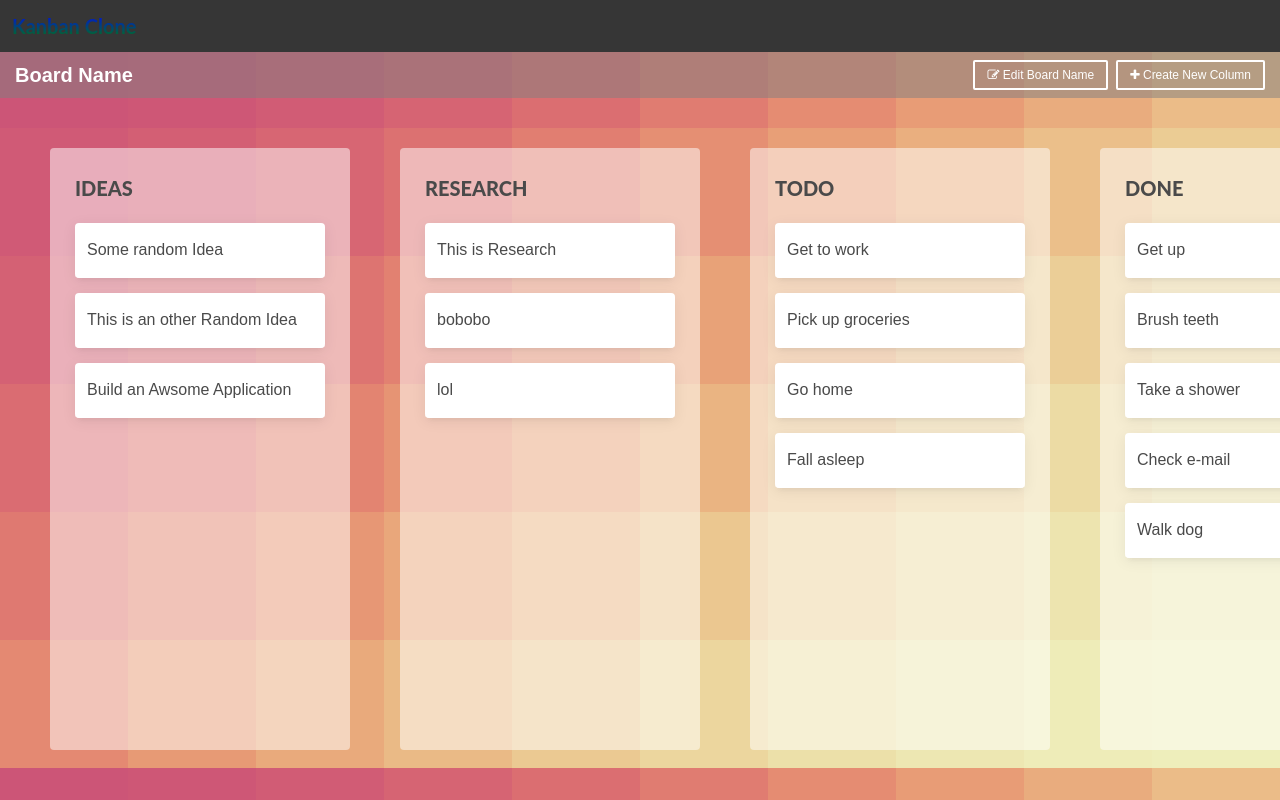
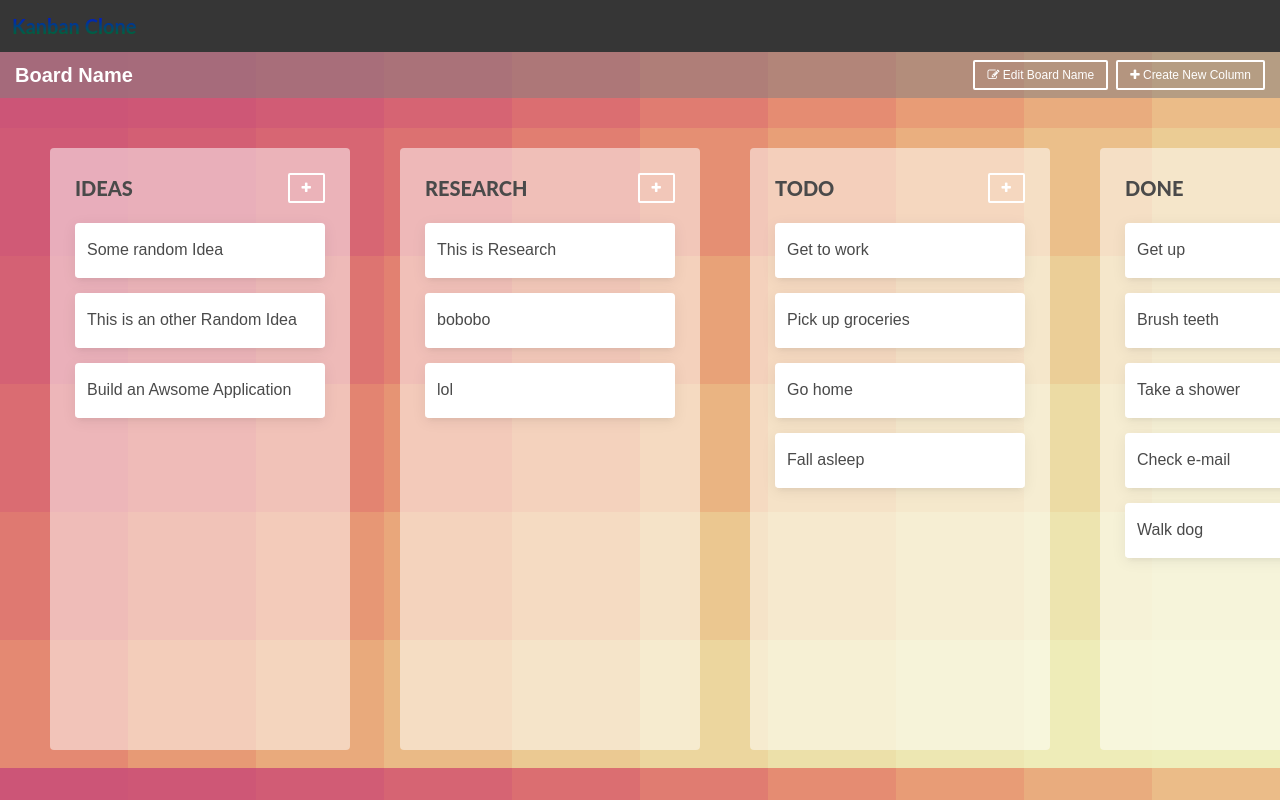
Before and after one commit to HarsimranDhoofar/Kanban_Clone, an Angular app: page / in a window 1280 px wide. Built offline with nearby package versions, Linux system fonts and the light colour scheme; a web font is replaced by a local one.

Commit message:
Able to create new column

```diff
--- a/src/app/pages/main-view/main-view.component.html
+++ b/src/app/pages/main-view/main-view.component.html
@@ -21,6 +21,7 @@
                 <div class="board-column" *ngFor="let column of board.columns">
                     <div class="column-title">
                         {{column.name}}
+                        <button class="button is-small is-link is-inverted is-outlined is-light" (click)="onCreateNewTask(column.name)"><i class="fa fa-plus"></i></button>
                     </div>
                     <div class="tasks-container" cdkDropList #todoList="cdkDropList" [cdkDropListData]="column.columns" (cdkDropListDropped)="drop($event)">
                         <div class="task" *ngFor="let item of column.columns" cdkDrag>
--- a/src/app/pages/main-view/main-view.component.scss
+++ b/src/app/pages/main-view/main-view.component.scss
@@ -60,6 +60,9 @@
                     font-family: 'Lato', sans-serif;
                     text-transform: uppercase;
                     margin-bottom: 20px;
+                    .button{
+                        float: right;
+                    }
                 }
             }
         }
@@ -78,8 +81,19 @@
     border-radius: 4px;
     box-shadow: 0 5px 5px -3px rgba(0, 0, 0, 0.05), 0 3px 14px 2px rgba(0, 0, 0, 0.05);
     margin-bottom: 15px;
+
 }
-
+.task:hover{
+    cursor: move; /* fallback if grab cursor is unsupported */
+    cursor: grab;
+    cursor: -moz-grab;
+    cursor: -webkit-grab;
+}
+.task:active {
+    cursor: grabbing;
+    cursor: -moz-grabbing;
+    cursor: -webkit-grabbing;
+}
 .cdk-drag-preview {
     box-sizing: border-box;
     border-radius: 4px;
--- a/src/app/pages/main-view/main-view.component.ts
+++ b/src/app/pages/main-view/main-view.component.ts
@@ -40,14 +40,23 @@ board:Board =new Board('Test Board',[
   }
 
   onCreateNewColumn(){
-    console.log('new Column method Works');
-    this.board.columns.push( new Column('New Column',[
+    var columnName = prompt("Please enter the name of the column", "New Column");
+    this.board.columns.push( new Column(columnName,[
       "Get up",
       "Brush teeth",
       "Take a shower",
       "Check e-mail",
       "Walk dog"
      ]))
+  }
+  onCreateNewTask(getColumnName: any){
+    var taskname = prompt("Please enter the name of the task", "New Task");
+    var name= this.board.columns.find(x => {
+      x.name === getColumnName
+      x.columns.push(taskname);
+    });
+
+    console.log(name);
   }
   drop(event: CdkDragDrop<string[]>) {
     if (event.previousContainer === event.container) {
```
